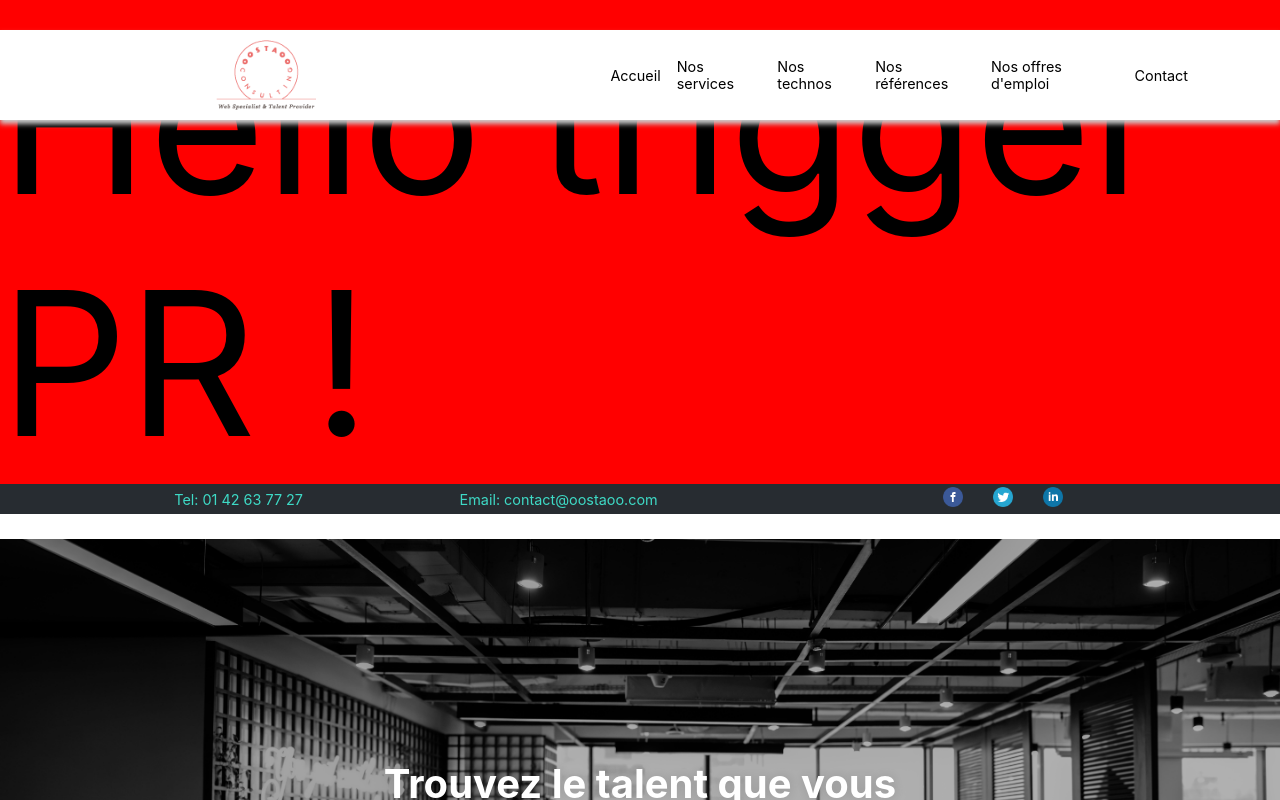
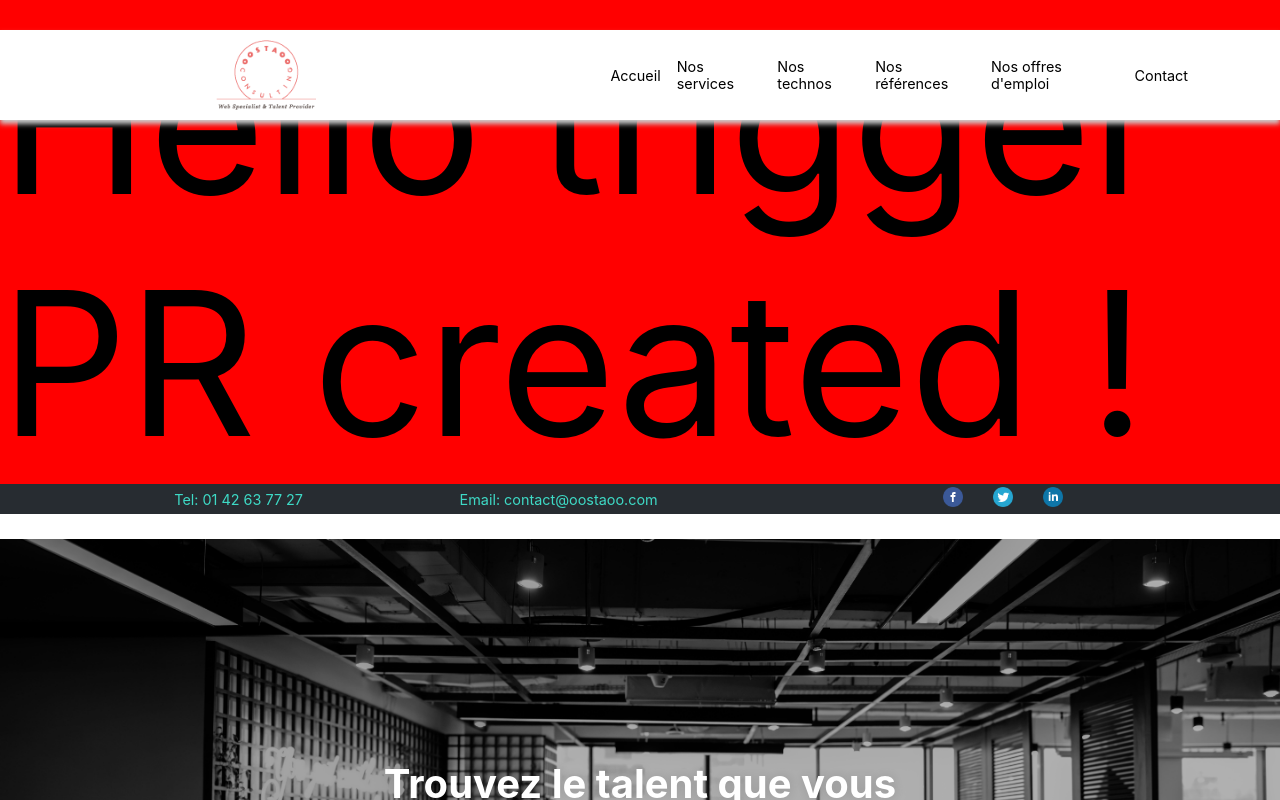
Before and after one commit to jeremielenoir/oostaoo-site, a React (Create React App) app: page / in a window 1280 px wide. Shown: the top 800 px of the page. Built offline with nearby package versions, Linux system fonts and the light colour scheme; no server answers.

Commit message:
Test webhook PR created

```diff
--- a/src/App.jsx
+++ b/src/App.jsx
@@ -14,7 +14,7 @@ function App() {
   return (
     <>
       <div style={{ fontSize: "200px", backgroundColor: "red" }}>
-        Hello trigger PR !
+        Hello trigger PR created !
       </div>
       <Nav />
       <Header id="accueil" />
```
